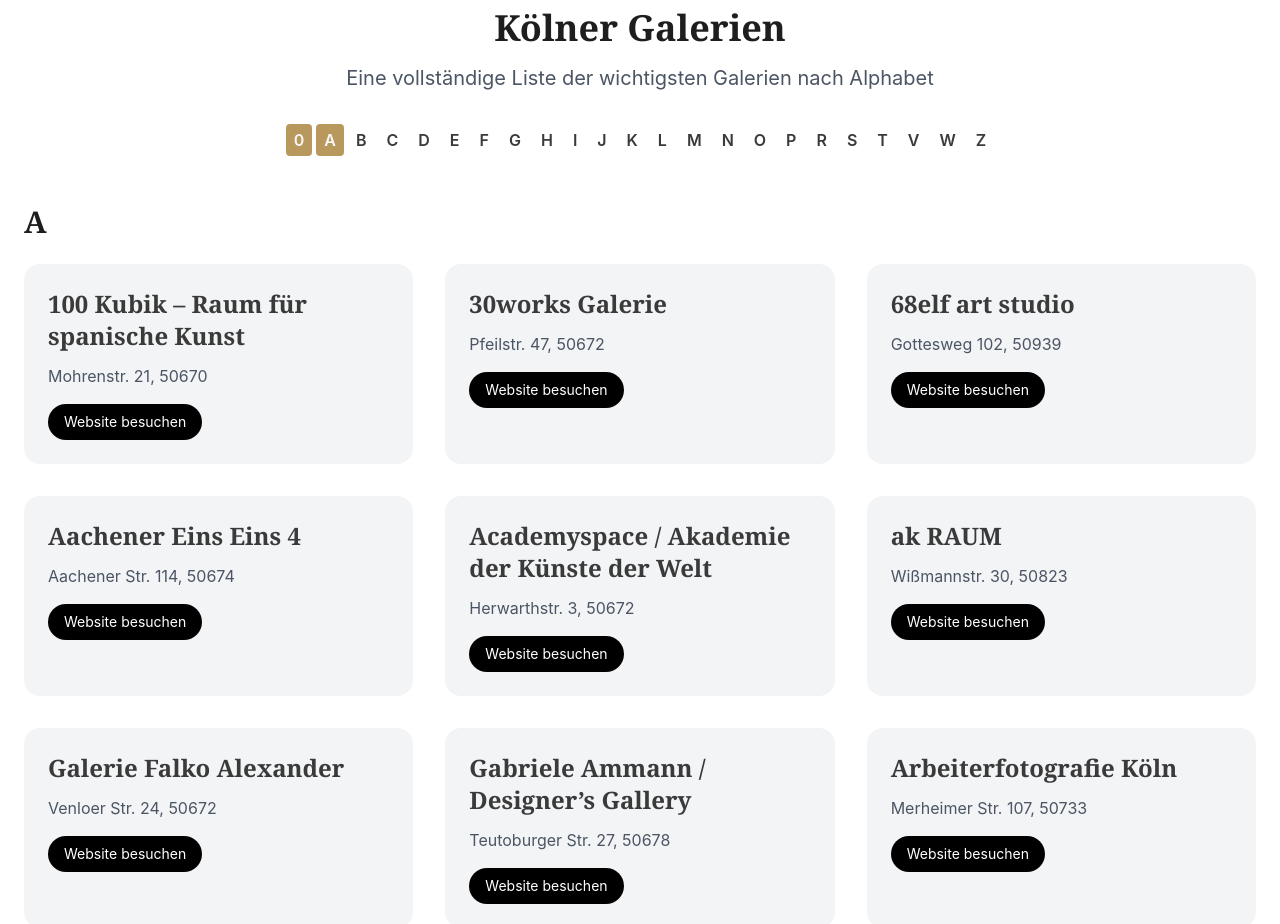
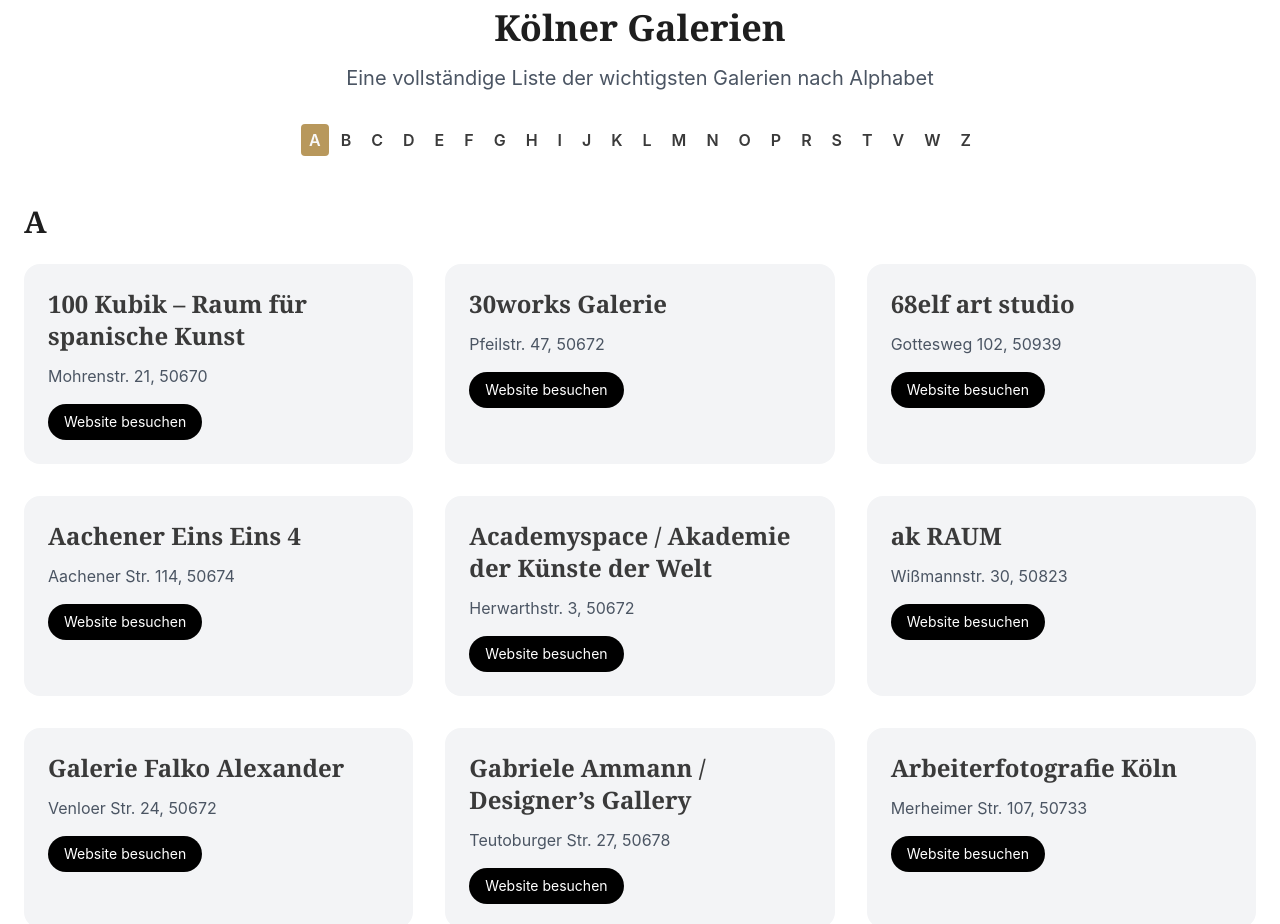
Before and after one commit to VolkanSah/Galerien.Koeln, a plain HTML site: page index.html in a window 1280 px wide. Shown: the part 1800-2724 px from the top of the page. Drawn offline with nearby package versions, Linux system fonts and the light colour scheme.

Commit message:
Update index.html

```diff
--- a/index.html
+++ b/index.html
@@ -219,7 +219,7 @@ Stay clean, stay healthy, and happy coding!
         <p class="text-center text-xl text-gray-600 mb-8">Eine vollständige Liste der wichtigsten Galerien nach Alphabet</p>
 
         <div class="alphabet-nav text-center mb-12 flex justify-center flex-wrap">
-            <a href="#0" class="active">0</a><a href="#A">A</a><a href="#B">B</a><a href="#C">C</a><a href="#D">D</a><a href="#E">E</a><a href="#F">F</a><a href="#G">G</a><a href="#H">H</a><a href="#I">I</a><a href="#J">J</a><a href="#K">K</a><a href="#L">L</a><a href="#M">M</a><a href="#N">N</a><a href="#O">O</a><a href="#P">P</a><a href="#R">R</a><a href="#S">S</a><a href="#T">T</a><a href="#V">V</a><a href="#W">W</a><a href="#Z">Z</a>
+           <a href="#A">A</a><a href="#B">B</a><a href="#C">C</a><a href="#D">D</a><a href="#E">E</a><a href="#F">F</a><a href="#G">G</a><a href="#H">H</a><a href="#I">I</a><a href="#J">J</a><a href="#K">K</a><a href="#L">L</a><a href="#M">M</a><a href="#N">N</a><a href="#O">O</a><a href="#P">P</a><a href="#R">R</a><a href="#S">S</a><a href="#T">T</a><a href="#V">V</a><a href="#W">W</a><a href="#Z">Z</a>
         </div>
 
         <div class="gallery-list-container space-y-12">
```
